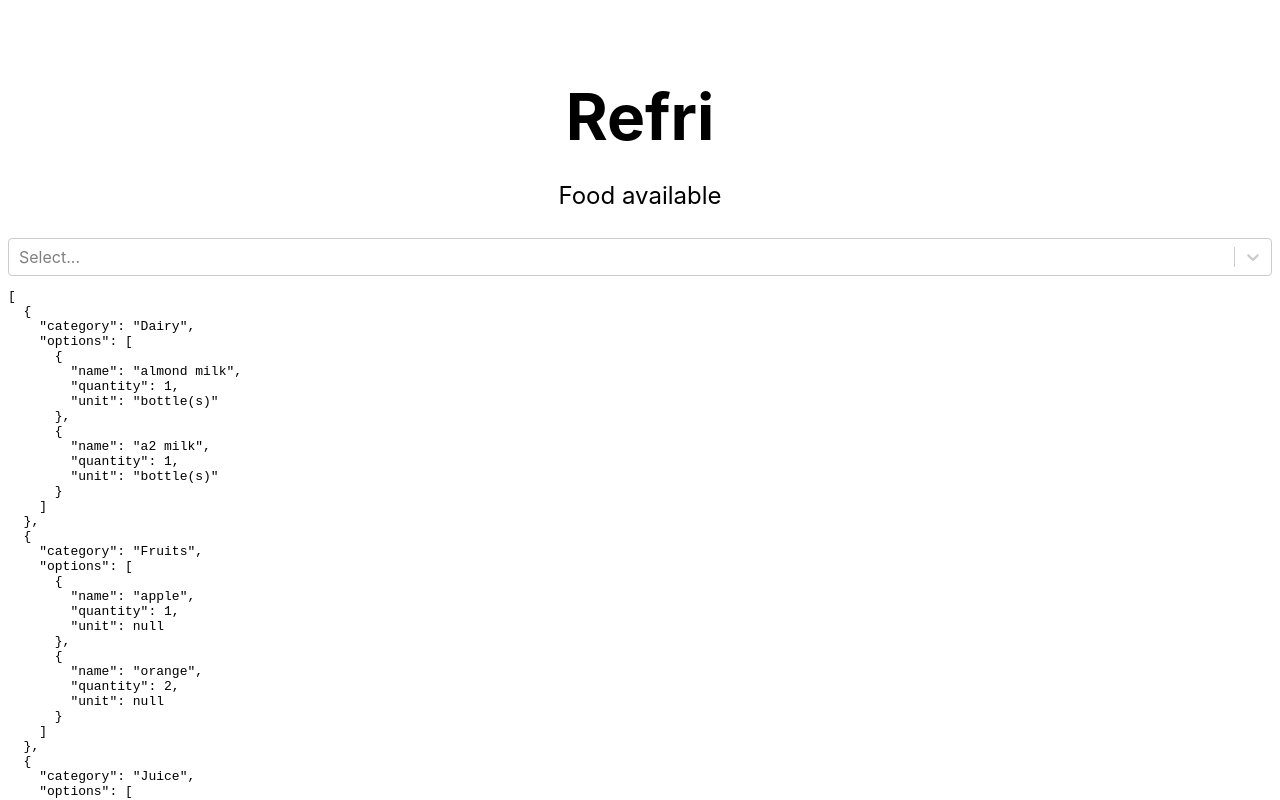
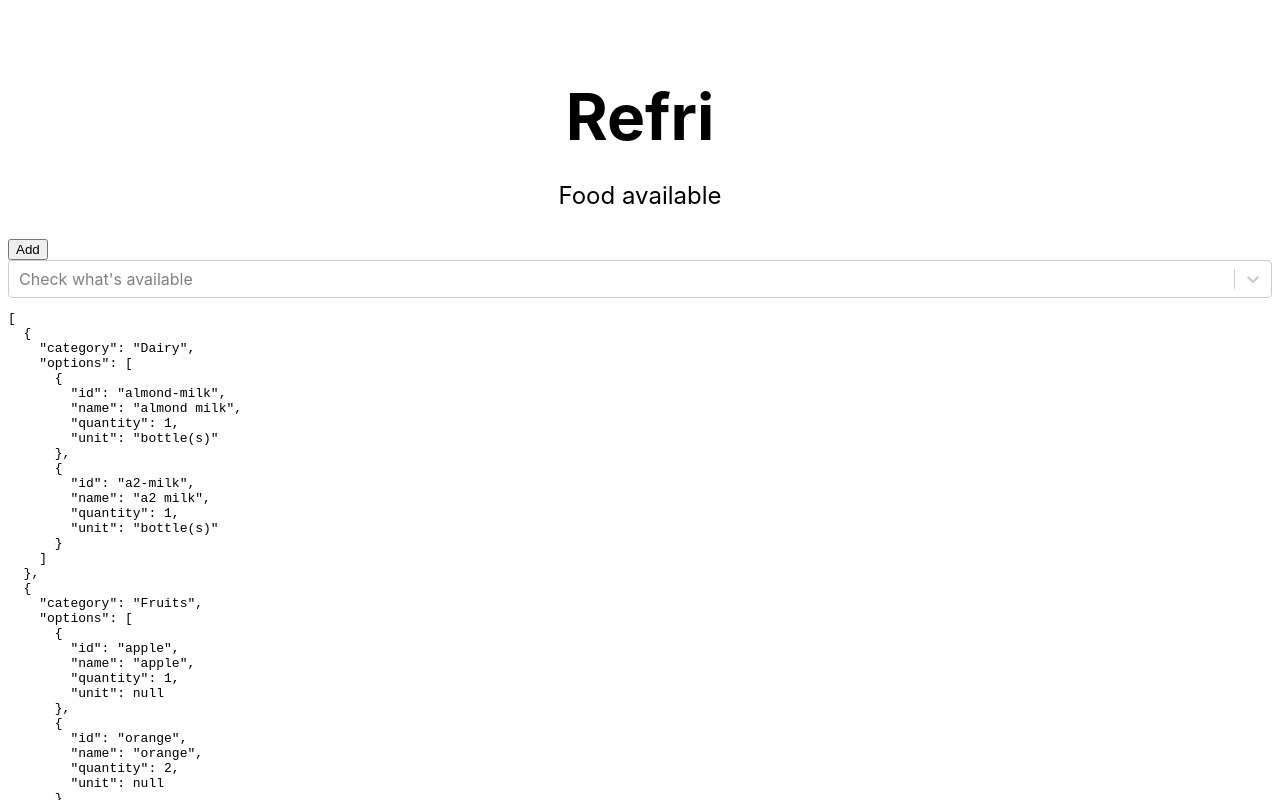
Before and after one commit to bpalomino5/refri, a Next.js app: page / in a window 1280 px wide. Shown: the top 800 px of the page. Built offline with nearby package versions, Linux system fonts and the light colour scheme; no server answers; the database is empty.

Commit message:
saving firestore tests

```diff
--- a/package.json
+++ b/package.json
@@ -9,6 +9,7 @@
     "lint": "next lint"
   },
   "dependencies": {
+    "firebase": "^8.7.1",
     "next": "11.0.1",
     "react": "17.0.2",
     "react-dom": "17.0.2",
--- /dev/null
+++ b/src/hooks/use-food.js
@@ -0,0 +1,16 @@
+import { useQuery } from 'react-query';
+
+const useFood = () => {
+  const foodQuery = useQuery(
+    'food',
+    () => fetch('/api/food').then((res) => res.json()),
+    {
+      refetchOnMount: false,
+      refetchOnWindowFocus: false,
+    }
+  );
+
+  return foodQuery;
+};
+
+export default useFood;
--- /dev/null
+++ b/src/lib/firebase.js
@@ -0,0 +1,17 @@
+import firebase from 'firebase/app';
+import 'firebase/firestore';
+
+const clientCredentials = {
+  apiKey: 'AIzaSyC05PBxh7IzzIToYMiq2euVRPAKW7zvLmw',
+  authDomain: 'refri-6254f.firebaseapp.com',
+  projectId: 'refri-6254f',
+  storageBucket: 'refri-6254f.appspot.com',
+  messagingSenderId: '618011802658',
+  appId: '1:618011802658:web:f2aa54480cf72e27ae5e7b',
+};
+
+if (!firebase.apps.length) {
+  firebase.initializeApp(clientCredentials);
+}
+
+export default firebase;
--- a/src/pages/_app.js
+++ b/src/pages/_app.js
@@ -1,4 +1,6 @@
 import { QueryClient, QueryClientProvider } from 'react-query';
+import { ReactQueryDevtools } from 'react-query/devtools';
+
 import '../styles/globals.css';
 
 const queryClient = new QueryClient();
@@ -6,6 +8,7 @@ const queryClient = new QueryClient();
 function MyApp({ Component, pageProps }) {
   return (
     <QueryClientProvider client={queryClient}>
+      <ReactQueryDevtools initialIsOpen={false} />
       <Component {...pageProps} />
     </QueryClientProvider>
   );
--- a/src/pages/api/food.js
+++ b/src/pages/api/food.js
@@ -2,20 +2,27 @@ const food = [
   {
     category: 'Dairy',
     options: [
-      { name: 'almond milk', quantity: 1, unit: 'bottle(s)' },
-      { name: 'a2 milk', quantity: 1, unit: 'bottle(s)' },
+      {
+        id: 'almond-milk',
+        name: 'almond milk',
+        quantity: 1,
+        unit: 'bottle(s)',
+      },
+      { id: 'a2-milk', name: 'a2 milk', quantity: 1, unit: 'bottle(s)' },
     ],
   },
   {
     category: 'Fruits',
     options: [
-      { name: 'apple', quantity: 1, unit: null },
-      { name: 'orange', quantity: 2, unit: null },
+      { id: 'apple', name: 'apple', quantity: 1, unit: null },
+      { id: 'orange', name: 'orange', quantity: 2, unit: null },
     ],
   },
   {
     category: 'Juice',
-    options: [{ name: 'chicha', quantity: 10, unit: 'bottle(s)' }],
+    options: [
+      { id: 'chicha', name: 'chicha', quantity: 10, unit: 'bottle(s)' },
+    ],
   },
 ];
 
--- a/src/pages/api/hello.js
+++ /dev/null
@@ -1,5 +0,0 @@
-// Next.js API route support: https://nextjs.org/docs/api-routes/introduction
-
-export default function handler(req, res) {
-  res.status(200).json({ name: 'John Doe' })
-}
--- /dev/null
+++ b/src/pages/api/item/[id].js
@@ -0,0 +1,27 @@
+const items = {
+  'almond-milk': {
+    name: 'almond milk',
+    quantity: 1,
+    unit: 'bottle(s)',
+    category: 'Dairy',
+  },
+  'a2-milk': {
+    name: 'a2 milk',
+    quantity: 1,
+    unit: 'bottle(s)',
+    category: 'Dairy',
+  },
+  apple: { name: 'apple', quantity: 1, unit: null, category: 'Fruits' },
+  orange: { name: 'orange', quantity: 2, unit: null, category: 'Fruits' },
+  chicha: {
+    name: 'chicha',
+    quantity: 10,
+    unit: 'bottle(s)',
+    category: 'Juice',
+  },
+};
+
+export default function handler(req, res) {
+  const { id } = req.query;
+  res.status(200).json(items[id]);
+}
--- a/src/pages/index.js
+++ b/src/pages/index.js
@@ -1,23 +1,56 @@
+// Libraries
 import Head from 'next/head';
+import firebase from '../lib/firebase';
+const firestore = firebase.firestore();
+
+// Components
+import Select from 'react-select';
+
+// Hooks
+import { useEffect } from 'react';
+import { useRouter } from 'next/router';
 import { useQuery } from 'react-query';
+import useFood from '../hooks/use-food';
 
-import Select, { components } from 'react-select';
+// Styles
 import styles from '../styles/Home.module.css';
 
-const CustomOption = (props) => {
-  return (
-    <components.Option
-      {...props}
-      label={props.data.name}
-      value={props.data.name}
-    />
-  );
-};
+export default function Home() {
+  useEffect(() => {
+    const init = async () => {
+      const querySnapshot = await firestore.collection('categories').get();
+      querySnapshot.forEach((doc) => {
+        console.log(doc.data());
+      });
+      //const doc = await firestore.collection('categories').doc('Dairy').get();
+      //console.log(doc.get('almond-milk').unit.id);
+    };
+    init();
+  });
+  const router = useRouter();
+  const foodQuery = useFood();
 
-export default function Home() {
-  const { data } = useQuery('food', () =>
-    fetch('/api/food').then((res) => res.json())
-  );
+  const findItem = (option) => {
+    foodQuery.data.forEach((category, i) =>
+      category.options.forEach((item, j) => {
+        if (item.id === option.id) {
+          router.push(`/item/${option.id}?category=${i}&option=${j}`);
+        }
+      })
+    );
+
+    return null;
+  };
+
+  const getOptionLabel = (option) => {
+    let label = `${option.name}, `;
+    if (option.quantity === 0) {
+      label += '❌';
+    } else {
+      label += `${option.quantity} ${option.unit ? option.unit : ''}`;
+    }
+    return label;
+  };
 
   return (
     <div className={styles.container}>
@@ -31,18 +64,20 @@ export default function Home() {
         <h1 className={styles.title}>Refri</h1>
 
         <p className={styles.description}>Food available</p>
+        <button type="button" onClick={() => router.push('/add-item')}>
+          Add
+        </button>
         <Select
-          components={{ Option: CustomOption }}
-          options={data}
-          getOptionLabel={(option) =>
-            `${option.name}, ${option.quantity} ${
-              option.unit ? option.unit : ''
-            }`
-          }
+          placeholder="Check what's available"
+          options={foodQuery.data}
+          getOptionLabel={getOptionLabel}
           getOptionValue={(option) => option.name}
           formatGroupLabel={(group) => group.category}
+          noOptionsMessage={() => 'Not found'}
+          onChange={findItem}
         />
-        <pre>{JSON.stringify(data, null, 2)}</pre>
+
+        <pre>{JSON.stringify(foodQuery.data, null, 2)}</pre>
       </main>
 
       <footer className={styles.footer}>
```
Also changed, not shown: src/pages/add-item.js (added, +26 -0 lines), src/pages/item/[id].js (added, +60 -0 lines), 1 other file (tests, documents, lock files or other folders).
